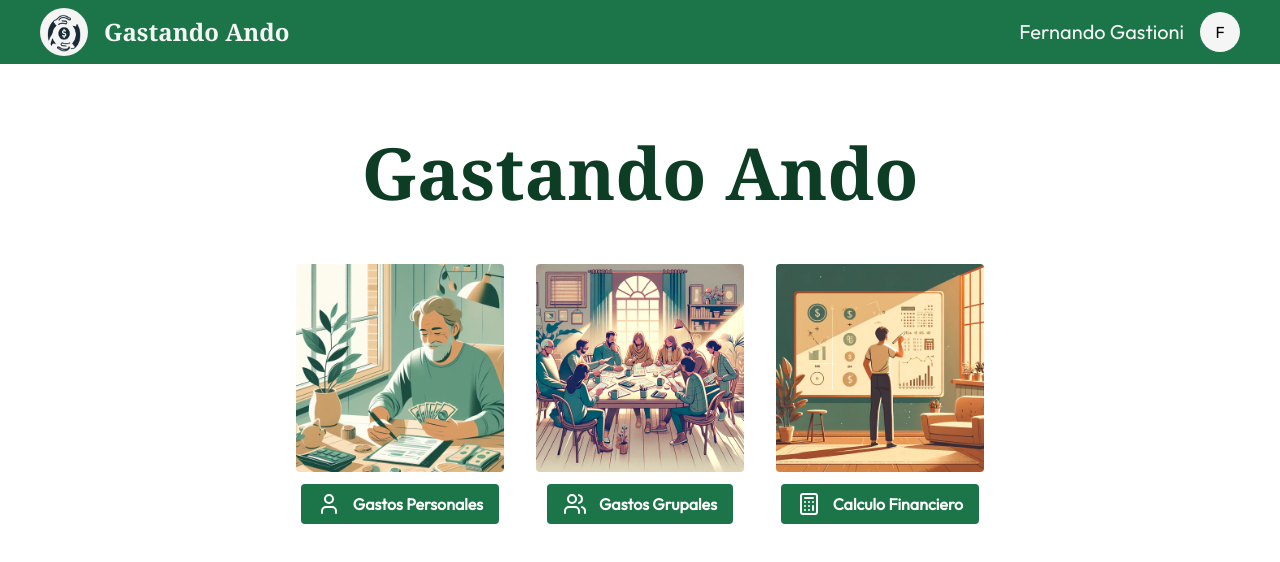
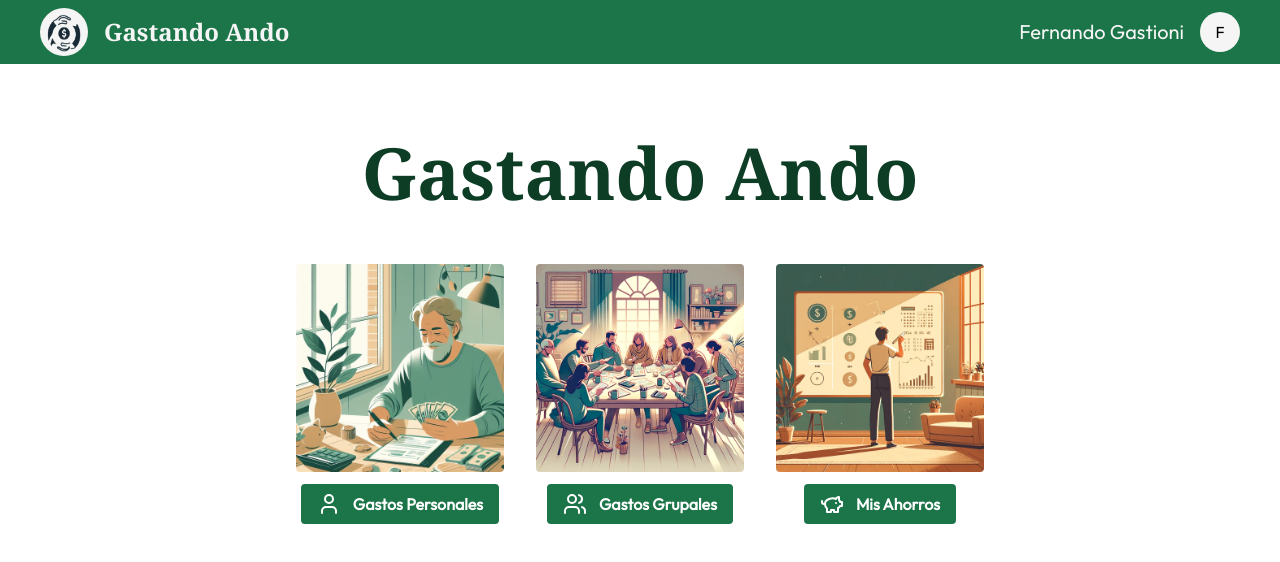
Before and after one commit to Manuel-Pol/GastandoAndo-GDSI, a React (Vite) app: page /home in a window 1280 px wide. Shown: the top 562 px of the page. Built offline with nearby package versions, Linux system fonts and the light colour scheme; a web font is replaced by a local one.

Commit message:
agrego navigate y cambio icono para ahorros

```diff
--- a/src/components/home/Home.tsx
+++ b/src/components/home/Home.tsx
@@ -1,4 +1,4 @@
-import { Calculator, User, Users } from 'lucide-react'
+import { PiggyBank, User, Users } from 'lucide-react'
 import React from 'react'
 import { useNavigate } from 'react-router-dom'
 
@@ -12,6 +12,8 @@ const HomeLanding: React.FC = () => {
     const goToGroupExpenses = () => {
         navigate('/group')
     }
+
+    const goToSavings = () => navigate('/savings')
 
     return (
         <div className='flex flex-col items-center justify-center h-full py-12 gap-14'>
@@ -43,8 +45,10 @@ const HomeLanding: React.FC = () => {
                     <div>
                         <img src='assets/calculo.jpeg' className='w-52 h-52 rounded' />
                     </div>
-                    <button className='bg-[#1c7549] hover:bg-[#175e3a] text-white font-bold py-2 px-4 rounded  flex flex-row items-center gap-3'>
-                        <Calculator /> <p>Calculo Financiero</p>
+                    <button className='bg-[#1c7549] hover:bg-[#175e3a] text-white font-bold py-2 px-4 rounded  flex flex-row items-center gap-3'
+                            onClick={goToSavings}
+                    >
+                        <PiggyBank /> <p>Mis Ahorros</p>
                     </button>
                 </div>
             </div>
```
